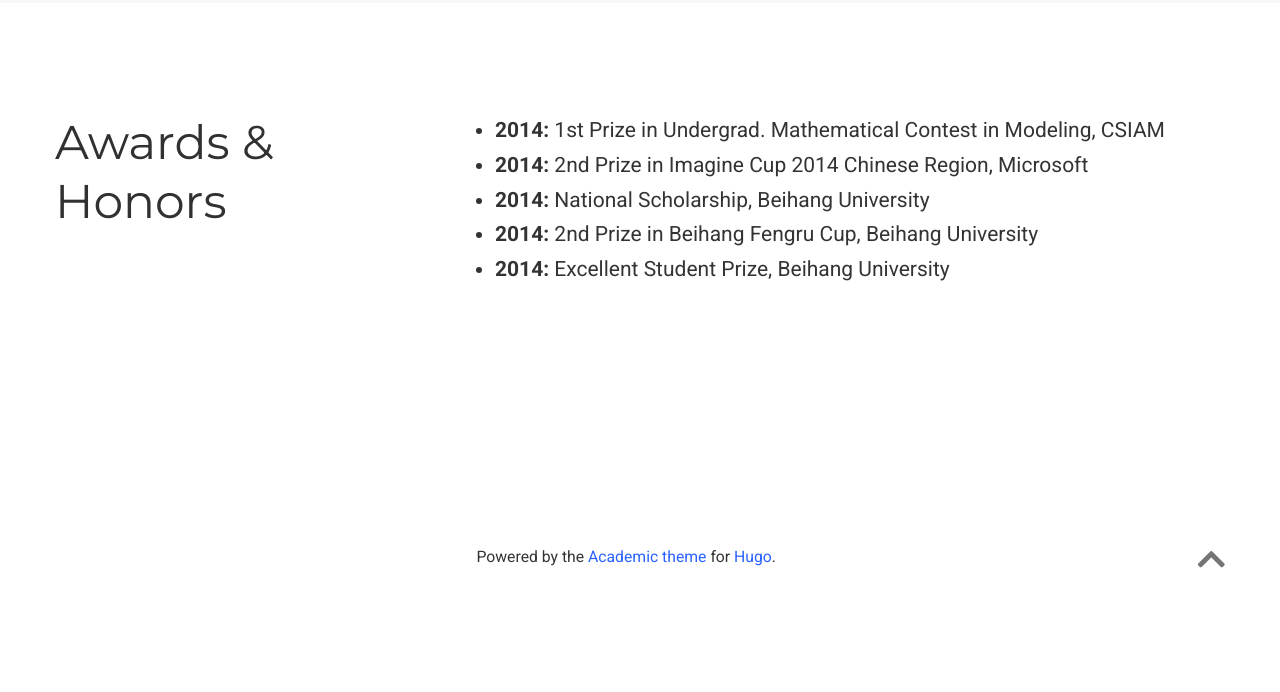
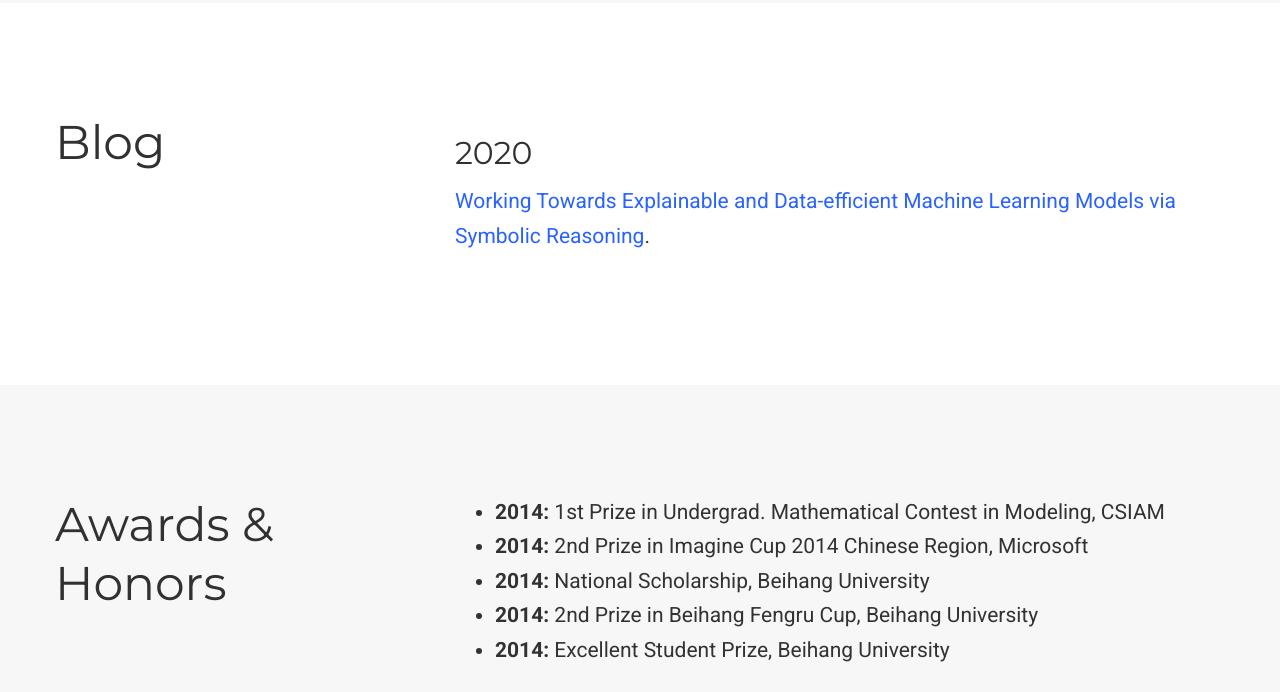
Before and after one commit to gblackout/gblackout.github.io, a plain HTML site: page index.html in a window 1280 px wide. Shown: the part 2092-2784 px from the top of the page. Before the commit the page ends 2725 px from the top, so only its background shows below. Drawn offline with nearby package versions, Linux system fonts and the light colour scheme; some icons are missing.

Commit message:
added blog

```diff
--- a/index.html
+++ b/index.html
@@ -612,6 +612,58 @@
 
 
 
+  <section id="blog" class="home-section wg-blank   "  >
+    <div class="container">
+
+
+
+<div class="row">
+
+    <div class="col-12 col-lg-4 section-heading">
+      <h1>Blog</h1>
+
+    </div>
+    <div class="col-12 col-lg-8">
+      <h2 id="2020">2020</h2>
+<p><a href="https://mlatgt.blog/2020/04/06/working-towards-explainable-and-data-efficient-machine-learning-models-via-symbolic-reasoning/">Working Towards Explainable and Data-efficient Machine Learning Models via Symbolic Reasoning</a>.</p>
+
+    </div>
+
+</div>
+
+    </div>
+  </section>
+
+
+
+
+
+
+
+
+
+
+
+
+
+
+
+
+
+
+
+
+
+
+
+
+
+
+
+
+
+
+
   <section id="awards" class="home-section wg-blank   "  >
     <div class="container">
 
```
